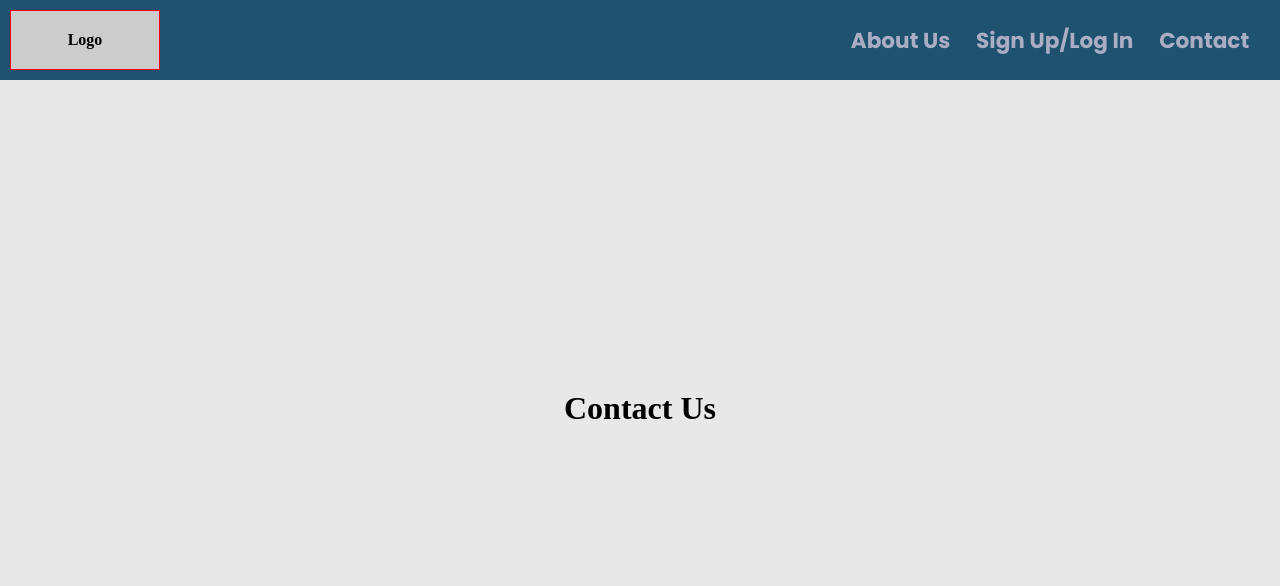
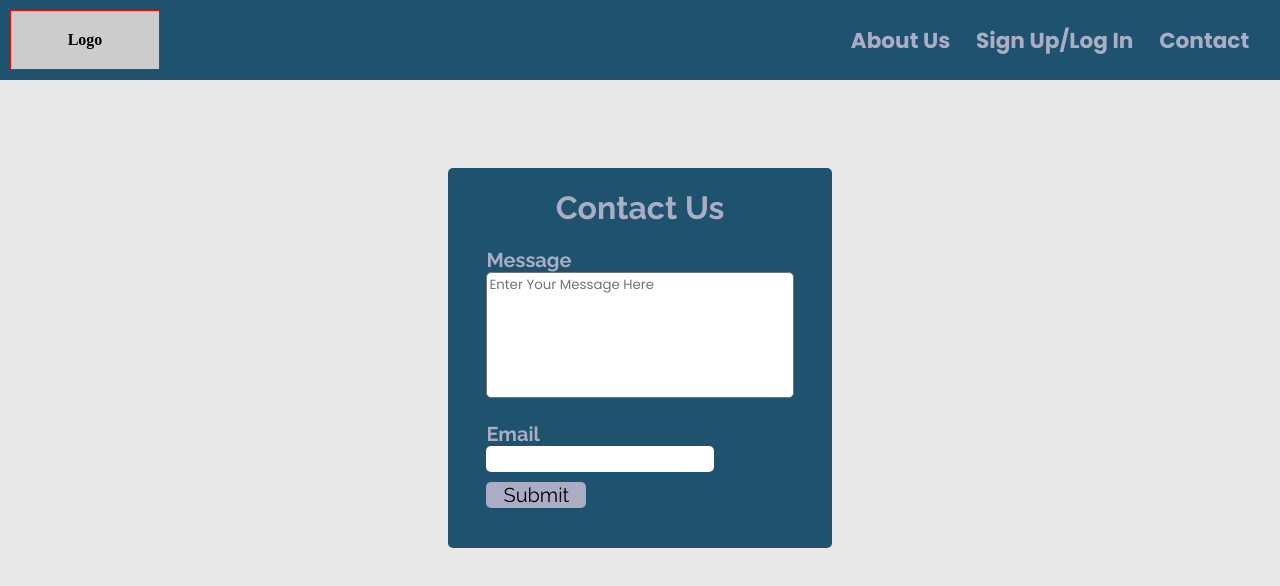
Before and after one commit to Shyatt92/foodapp, a React (Create React App) app: page / in a window 1280 px wide. Both pictures are taken after a click on the link "Contact". Shown: the top 586 px of the page. Built offline with nearby package versions, Linux system fonts and the light colour scheme.

Commit message:
Added contact form

```diff
--- a/src/App.js
+++ b/src/App.js
@@ -4,6 +4,7 @@ import BannerHome from './components/BannerHome'
 import LoginForm from './components/LoginForm'
 import HomePage from './components/HomePage'
 import AboutUs from './components/AboutUs'
+import ContactUs from './components/ContactUs'
 
 function App() {
   const [ loadHomeComponent, setLoadHomeComponent ] = useState('home')
@@ -14,7 +15,7 @@ function App() {
     } else if (loadHomeComponent === 'about') {
       return (<AboutUs />)
     } else if (loadHomeComponent === 'contact') {
-      return (<h1>Contact Us</h1>)
+      return (<ContactUs />)
     } else  if (loadHomeComponent === 'home') {
       return (<HomePage />)
     } else if (loadHomeComponent === 'login') {
--- a/src/components/AboutUs.css
+++ b/src/components/AboutUs.css
@@ -1,6 +1,7 @@
 .aboutUs {
   position: absolute;
   background-color: #1F526F;
+  border-radius: 5px;
   width: 80vw;
   top: 20%;
   display: flex;
--- /dev/null
+++ b/src/components/ContactUs.css
@@ -0,0 +1,62 @@
+.contactUs {
+  position: absolute;
+  background-color: #1F526F;
+  border-radius: 5px;
+  top: 20%;
+  width: 30vw;
+  display: flex;
+  flex-direction: column;
+  align-items: center;
+  justify-content: center;
+  color: #AAADC4
+}
+.contactUs h1 {
+  font-family: 'Raleway', sans-serif;
+  text-align: center;
+}
+.contactForm {
+  display: flex;
+  flex-direction: column;
+  justify-content: space-evenly;
+  height: 300px;
+  width: 80%;
+  background-color: #1F526F;
+  color: #AAADC4;
+  font-family: 'Raleway', sans-serif;
+  font-weight: bold;
+  font-size: 1.25em;
+}
+.contactForm textarea {
+  outline: none;
+  resize: none;
+  width: 100%;
+  height: 150px;
+  font-family: 'Poppins', sans-serif;
+  border-radius: 5px;
+}
+.contactForm .contactFormRow2 {
+  width: 100%;
+  display: flex;
+  flex-flow: row wrap;
+  align-items: flex-end;
+  justify-content: space-between;
+  padding-bottom: 30px;
+}
+.contactForm input {
+  border-radius: 5px;
+  font-size: 1em;
+  font-family: 'Raleway', sans-serif;
+  border: none;
+  margin-bottom: 10px;
+}
+.contactForm .email {
+  width: 100%;
+}
+.contactForm .submit {
+  width: 100px;
+  cursor: pointer;
+  background-color: #AAADC4;
+}
+.contactForm .submit:hover {
+  background-color: #A8F0D0;
+}
--- /dev/null
+++ b/src/components/ContactUs.js
@@ -0,0 +1,27 @@
+import React from 'react'
+import './ContactUs.css'
+
+const ContactUs = () => {
+  const handleSubmit = e => {
+    e.preventDefault()
+  }
+
+  return (
+    <div className='contactUs'>
+      <h1>Contact Us</h1>
+      <form className='contactForm' onSubmit={handleSubmit}>
+        <label htmlFor='message'>Message</label>
+        <textarea name='message' id='message' placeholder='Enter Your Message Here'></textarea><br/>
+        <div className='contactFormRow2'>
+          <div className='contactFormRow2Email'>
+            <label htmlFor='contactEmail'>Email</label><br/>
+            <input type='email' name='email' id='contactEmail' className='email'></input>
+          </div>
+          <input type='submit' className='submit'></input>
+        </div>
+      </form>
+    </div>
+  )
+}
+
+export default ContactUs
--- a/src/components/LoginForm.css
+++ b/src/components/LoginForm.css
@@ -6,6 +6,7 @@
   flex-flow: row wrap;
   justify-content: center;
   align-items: center;
+  border-radius: 5px;
 }
 .login {
   margin: 1px;
@@ -16,6 +17,7 @@
   height: 300px;
   width: 300px;
   background-color: #1F526F;
+  border-radius: 5px;
   color: #AAADC4;
   font-family: 'Raleway', sans-serif;
   font-weight: bold;
@@ -30,6 +32,7 @@
   height: 300px;
   width: 300px;
   background-color: #1F526F;
+  border-radius: 5px;
   color: #AAADC4;
   font-family: 'Raleway', sans-serif;
   font-weight: bold;
@@ -38,17 +41,17 @@
 .formElement {
   width: 75%;
 }
-input {
+.loginForm input {
   border-radius: 5px;
   font-size: 1em;
   font-family: 'Raleway', sans-serif;
   border: none;
 }
-.submit {
+.loginForm .submit {
   cursor: pointer;
   background-color: #AAADC4;
 }
-.submit:hover {
+.loginForm .submit:hover {
   background-color: #A8F0D0;
 }
 @media only screen and (max-width: 700px) {
```
Also changed, not shown: 1 other file (tests, documents, lock files or other folders).
